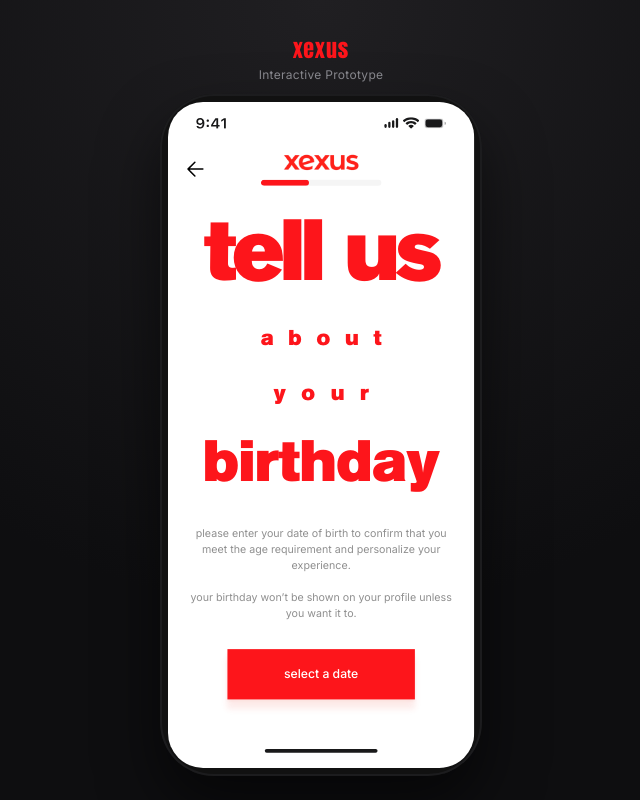
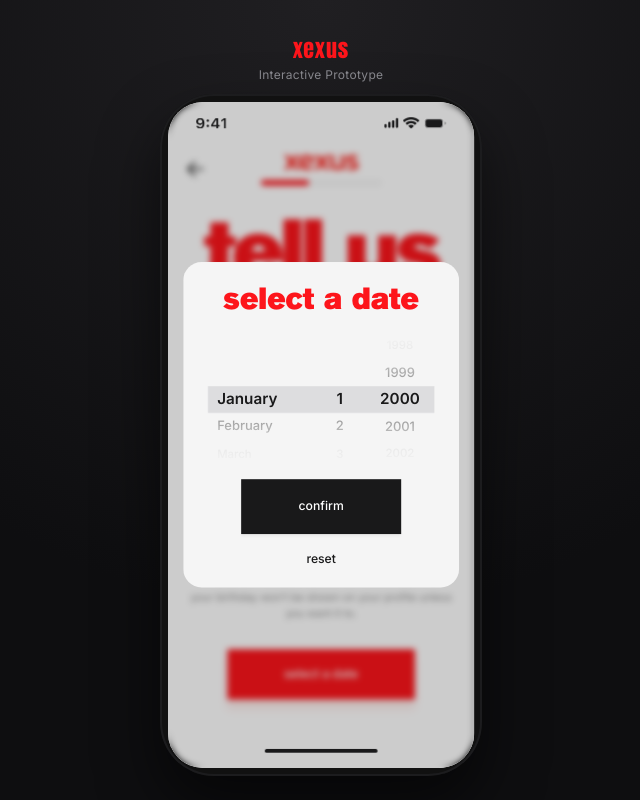
Before and after one commit to jansherkaka/xexus-app, a React (Vite) app: page /join/birthday in a window 1280 px wide. Both pictures are taken after a click on the button "select a date". Shown: the whole page, without its empty margins (319-959 px from the left). Built offline with nearby package versions, Linux system fonts and the light colour scheme.

Commit message:
Add date-picker popup (Screen 8) to the birthday screen
Adds a month/day/year wheel picker matching Figma's modal, opened
from the "select a date" CTA, with a blurred/dimmed backdrop.

```diff
--- /dev/null
+++ b/src/components/WheelDatePicker.css
@@ -0,0 +1,94 @@
+.wheel-picker {
+  position: relative;
+  display: flex;
+  width: 100%;
+  height: 177px;
+  border-radius: 13px;
+  overflow: hidden;
+  -webkit-mask-image: linear-gradient(
+    to bottom,
+    transparent 0%,
+    rgba(0, 0, 0, 0.25) 15%,
+    black 40%,
+    black 60%,
+    rgba(0, 0, 0, 0.25) 85%,
+    transparent 100%
+  );
+  mask-image: linear-gradient(
+    to bottom,
+    transparent 0%,
+    rgba(0, 0, 0, 0.25) 15%,
+    black 40%,
+    black 60%,
+    rgba(0, 0, 0, 0.25) 85%,
+    transparent 100%
+  );
+}
+
+.wheel-picker__highlight {
+  position: absolute;
+  top: 71px;
+  left: -20px;
+  right: -20px;
+  height: 35px;
+  background: rgba(116, 116, 128, 0.18);
+  border-radius: 7px;
+  pointer-events: none;
+  z-index: 0;
+}
+
+.wheel-col {
+  position: relative;
+  z-index: 1;
+  height: 177px;
+  overflow-y: auto;
+  scroll-snap-type: y mandatory;
+  scrollbar-width: none;
+  -ms-overflow-style: none;
+}
+
+.wheel-col::-webkit-scrollbar {
+  display: none;
+}
+
+.wheel-col--month {
+  flex: 1.4;
+  padding-left: 12px;
+}
+
+.wheel-col--day {
+  flex: 0.7;
+}
+
+.wheel-col--year {
+  flex: 1;
+}
+
+.wheel-col__item {
+  scroll-snap-align: center;
+  text-align: center;
+  font-family: 'Inter', sans-serif;
+  transition: color 0.15s ease, font-size 0.15s ease, font-weight 0.15s ease;
+}
+
+.wheel-col--month .wheel-col__item {
+  text-align: left;
+}
+
+.wheel-col__item--d0 {
+  color: #19191a;
+  font-size: 20px;
+  font-weight: 700;
+}
+
+.wheel-col__item--d1 {
+  color: #8f8f8f;
+  font-size: 17px;
+  font-weight: 500;
+}
+
+.wheel-col__item--d2 {
+  color: #c7c7c7;
+  font-size: 15px;
+  font-weight: 500;
+}
--- /dev/null
+++ b/src/components/WheelDatePicker.jsx
@@ -0,0 +1,97 @@
+import { useCallback, useEffect, useRef, useState } from 'react';
+import './WheelDatePicker.css';
+
+const ITEM_HEIGHT = 35.4;
+const PAD_ROWS = 2;
+
+const MONTHS = [
+  'January', 'February', 'March', 'April', 'May', 'June',
+  'July', 'August', 'September', 'October', 'November', 'December',
+];
+
+function daysInMonth(year, monthIndex) {
+  return new Date(year, monthIndex + 1, 0).getDate();
+}
+
+function WheelColumn({ items, selectedIndex, onSelect, align }) {
+  const ref = useRef(null);
+  const timeoutRef = useRef(null);
+  const [centerIndex, setCenterIndex] = useState(selectedIndex);
+
+  useEffect(() => {
+    const el = ref.current;
+    if (!el) return;
+    el.scrollTop = selectedIndex * ITEM_HEIGHT;
+    setCenterIndex(selectedIndex);
+    // eslint-disable-next-line react-hooks/exhaustive-deps
+  }, []);
+
+  useEffect(() => {
+    const el = ref.current;
+    if (!el) return;
+    const target = selectedIndex * ITEM_HEIGHT;
+    if (Math.abs(el.scrollTop - target) > 2) el.scrollTop = target;
+    setCenterIndex(selectedIndex);
+  }, [selectedIndex]);
+
+  const handleScroll = useCallback(() => {
+    const el = ref.current;
+    if (!el) return;
+    const idx = Math.max(0, Math.min(items.length - 1, Math.round(el.scrollTop / ITEM_HEIGHT)));
+    setCenterIndex(idx);
+    if (timeoutRef.current) clearTimeout(timeoutRef.current);
+    timeoutRef.current = setTimeout(() => onSelect(idx), 120);
+  }, [items.length, onSelect]);
+
+  return (
+    <div className={`wheel-col wheel-col--${align}`} ref={ref} onScroll={handleScroll}>
+      <div style={{ height: ITEM_HEIGHT * PAD_ROWS }} />
+      {items.map((item, i) => {
+        const distance = Math.abs(i - centerIndex);
+        return (
+          <div
+            key={item}
+            className={`wheel-col__item wheel-col__item--d${Math.min(distance, 2)}`}
+            style={{ height: ITEM_HEIGHT, lineHeight: `${ITEM_HEIGHT}px` }}
+          >
+            {item}
+          </div>
+        );
+      })}
+      <div style={{ height: ITEM_HEIGHT * PAD_ROWS }} />
+    </div>
+  );
+}
+
+export default function WheelDatePicker({ value, onChange, minYear = 1940 }) {
+  const maxYear = new Date().getFullYear();
+  const initial = value ? new Date(value) : new Date(2000, 0, 1);
+  const [year, setYear] = useState(initial.getFullYear());
+  const [month, setMonth] = useState(initial.getMonth());
+  const [day, setDay] = useState(initial.getDate());
+
+  const years = [];
+  for (let y = minYear; y <= maxYear; y++) years.push(y);
+  const dCount = daysInMonth(year, month);
+  const days = Array.from({ length: dCount }, (_, i) => i + 1);
+  const clampedDay = Math.min(day, dCount);
+
+  useEffect(() => {
+    if (day > dCount) setDay(dCount);
+  }, [dCount, day]);
+
+  useEffect(() => {
+    const iso = `${year}-${String(month + 1).padStart(2, '0')}-${String(clampedDay).padStart(2, '0')}`;
+    onChange(iso);
+    // eslint-disable-next-line react-hooks/exhaustive-deps
+  }, [year, month, clampedDay]);
+
+  return (
+    <div className="wheel-picker">
+      <div className="wheel-picker__highlight" />
+      <WheelColumn items={MONTHS} selectedIndex={month} onSelect={setMonth} align="month" />
+      <WheelColumn items={days} selectedIndex={clampedDay - 1} onSelect={(i) => setDay(i + 1)} align="day" />
+      <WheelColumn items={years} selectedIndex={year - minYear} onSelect={(i) => setYear(minYear + i)} align="year" />
+    </div>
+  );
+}
--- a/src/screens/BirthdayScreen.css
+++ b/src/screens/BirthdayScreen.css
@@ -155,3 +155,80 @@
 .birthday-cta:active {
   transform: scale(0.97);
 }
+
+.birthday-dim {
+  position: absolute;
+  inset: 0;
+  z-index: 5;
+  background: rgba(0, 0, 0, 0.2);
+  backdrop-filter: blur(4px);
+  -webkit-backdrop-filter: blur(4px);
+}
+
+.birthday-popup {
+  position: absolute;
+  left: 20px;
+  right: 20px;
+  top: 210px;
+  z-index: 6;
+  display: flex;
+  flex-direction: column;
+  align-items: center;
+  gap: 16px;
+  padding: 28px 32px;
+  border-radius: 24px;
+  background: #f5f5f5;
+}
+
+.birthday-popup__heading {
+  margin: 0;
+  width: 100%;
+  text-align: center;
+  font-family: 'Berthold Akzidenz Grotesk', sans-serif;
+  font-weight: 800;
+  font-size: 40px;
+  line-height: 1.2;
+  color: #fd151b;
+  white-space: nowrap;
+}
+
+.birthday-popup__actions {
+  display: flex;
+  flex-direction: column;
+  align-items: center;
+  gap: 24px;
+  width: 100%;
+  max-width: 210.5px;
+}
+
+.birthday-popup__confirm {
+  width: 100%;
+  height: 72px;
+  background: #19191a;
+  color: #fff;
+  border: none;
+  font-family: 'Inter', sans-serif;
+  font-size: 16px;
+  font-weight: 500;
+  line-height: 1.1;
+  box-shadow: 0 4px 3px rgba(39, 39, 39, 0.05);
+  transition: transform 0.15s ease;
+}
+
+.birthday-popup__confirm:active {
+  transform: scale(0.97);
+}
+
+.birthday-popup__reset {
+  width: 100%;
+  margin: 0;
+  padding: 0;
+  background: none;
+  border: none;
+  font-family: 'Inter', sans-serif;
+  font-size: 16px;
+  font-weight: 500;
+  line-height: 1.1;
+  color: #19191a;
+  text-align: center;
+}
--- a/src/screens/BirthdayScreen.jsx
+++ b/src/screens/BirthdayScreen.jsx
@@ -1,13 +1,38 @@
+import { useState } from 'react';
 import { useNavigate } from 'react-router-dom';
 import StatusBar from '../components/StatusBar';
 import HomeIndicator from '../components/HomeIndicator';
+import WheelDatePicker from '../components/WheelDatePicker';
 import logo from '../assets/xexus-logo-red-small.png';
 import arrowBack from '../assets/icon-arrow-back.svg';
 import './Screens.css';
 import './BirthdayScreen.css';
 
+function formatDate(iso) {
+  return new Date(iso).toLocaleDateString('en-GB', {
+    day: 'numeric',
+    month: 'long',
+    year: 'numeric',
+  });
+}
+
 export default function BirthdayScreen() {
   const navigate = useNavigate();
+  const [pickerOpen, setPickerOpen] = useState(false);
+  const [dob, setDob] = useState('');
+  const [draftDob, setDraftDob] = useState('');
+
+  const openPicker = () => {
+    setDraftDob(dob || '2000-01-01');
+    setPickerOpen(true);
+  };
+
+  const confirmDate = () => {
+    setDob(draftDob);
+    setPickerOpen(false);
+  };
+
+  const resetDate = () => setDraftDob('2000-01-01');
 
   return (
     <div className="screen screen--white">
@@ -48,10 +73,30 @@ export default function BirthdayScreen() {
       </div>
 
       <div className="birthday-cta-wrap">
-        <button className="birthday-cta">select a date</button>
+        <button className="birthday-cta" onClick={openPicker}>
+          {dob ? formatDate(dob) : 'select a date'}
+        </button>
       </div>
 
       <HomeIndicator variant="dark" />
+
+      {pickerOpen && (
+        <>
+          <div className="birthday-dim" />
+          <div className="birthday-popup">
+            <p className="birthday-popup__heading">select a date</p>
+            <WheelDatePicker value={draftDob} onChange={setDraftDob} />
+            <div className="birthday-popup__actions">
+              <button className="birthday-popup__confirm" onClick={confirmDate}>
+                confirm
+              </button>
+              <button className="birthday-popup__reset" onClick={resetDate}>
+                reset
+              </button>
+            </div>
+          </div>
+        </>
+      )}
     </div>
   );
 }
```
